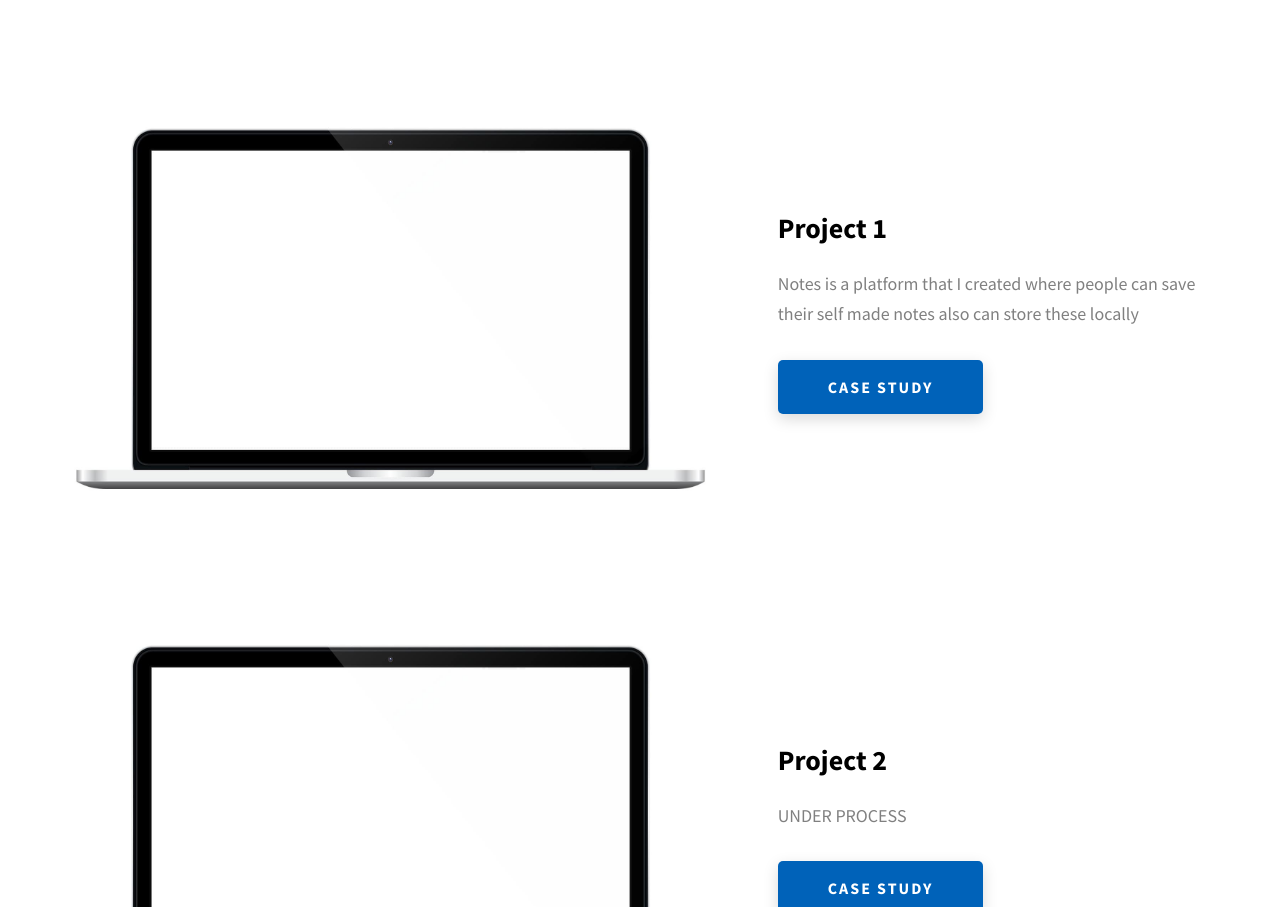
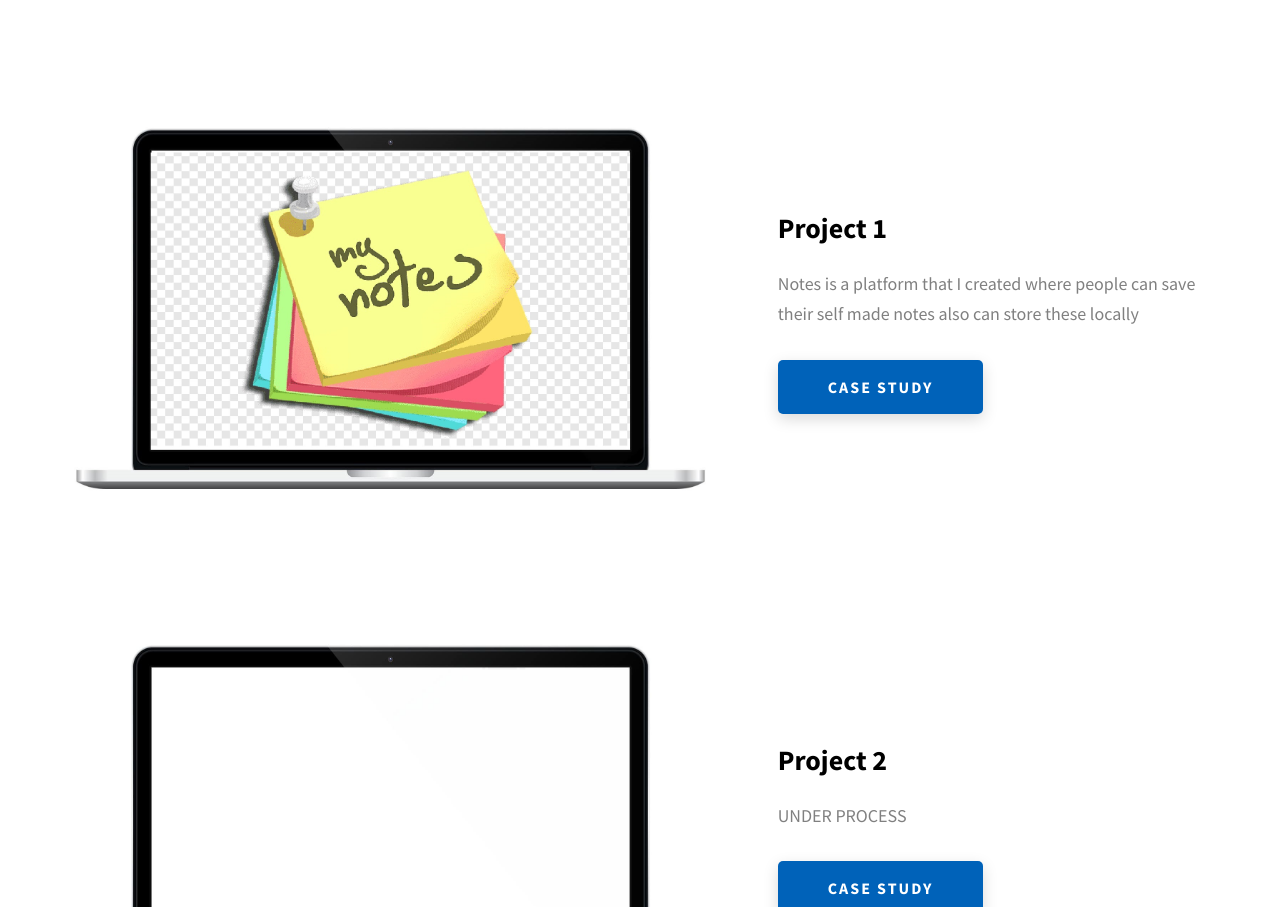
Before and after one commit to Sainitu/portfolio, a website: page index.html in a window 1280 px wide. Shown: the part 1961-2868 px from the top of the page. Drawn offline with Linux system fonts and the light colour scheme.

Commit message:
Update index.html

```diff
--- a/index.html
+++ b/index.html
@@ -209,7 +209,7 @@
           <div class="projects__row">
             <div class="projects__row-img-cont">
               <img
-                src="./assets/jpeg/project-mockup-example.jpeg"
+                src="./assets/jpeg/project_LOGO.jpg"
                 alt="Software Screenshot"
                 class="projects__row-img"
                 loading="lazy"
```
